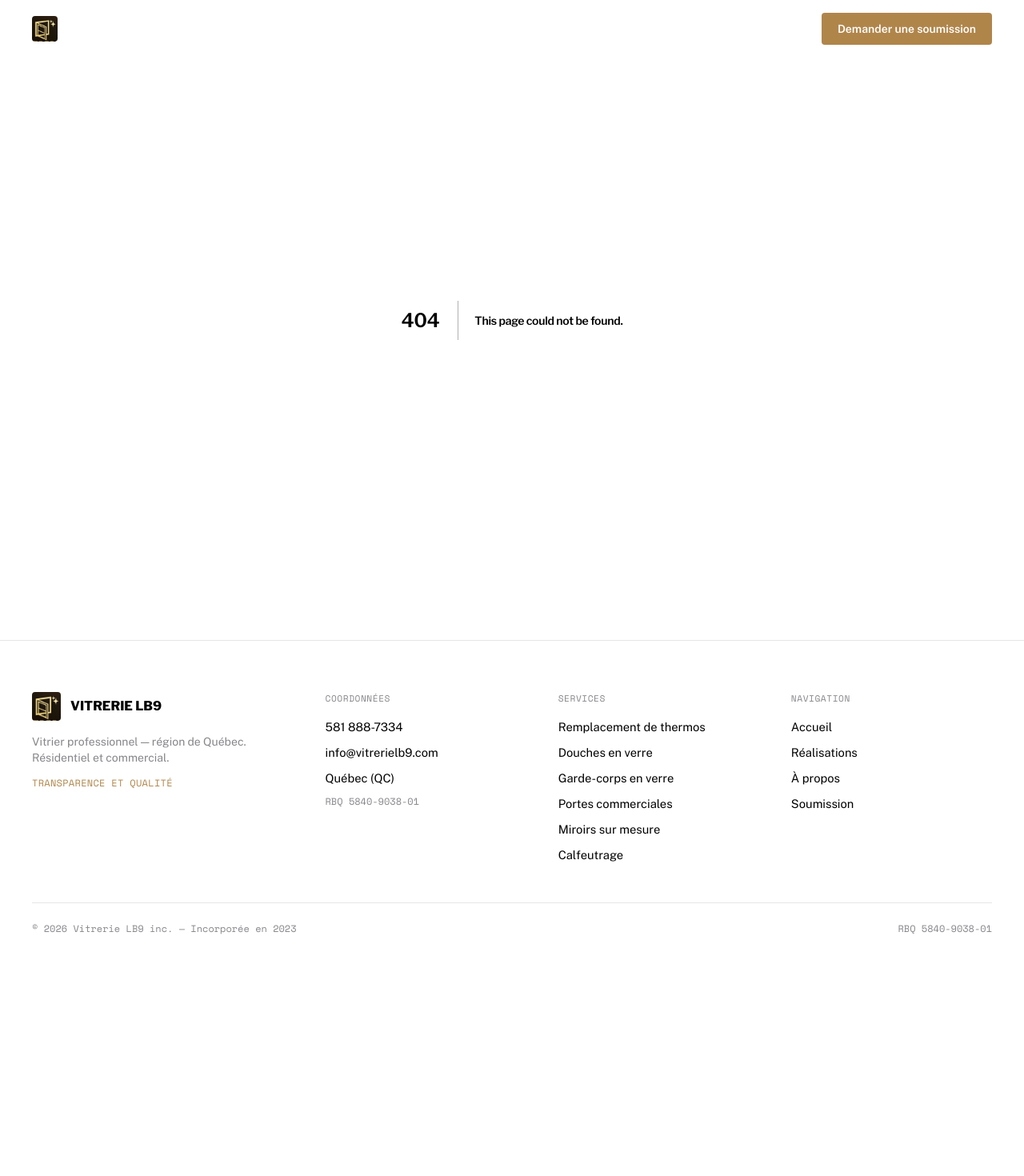
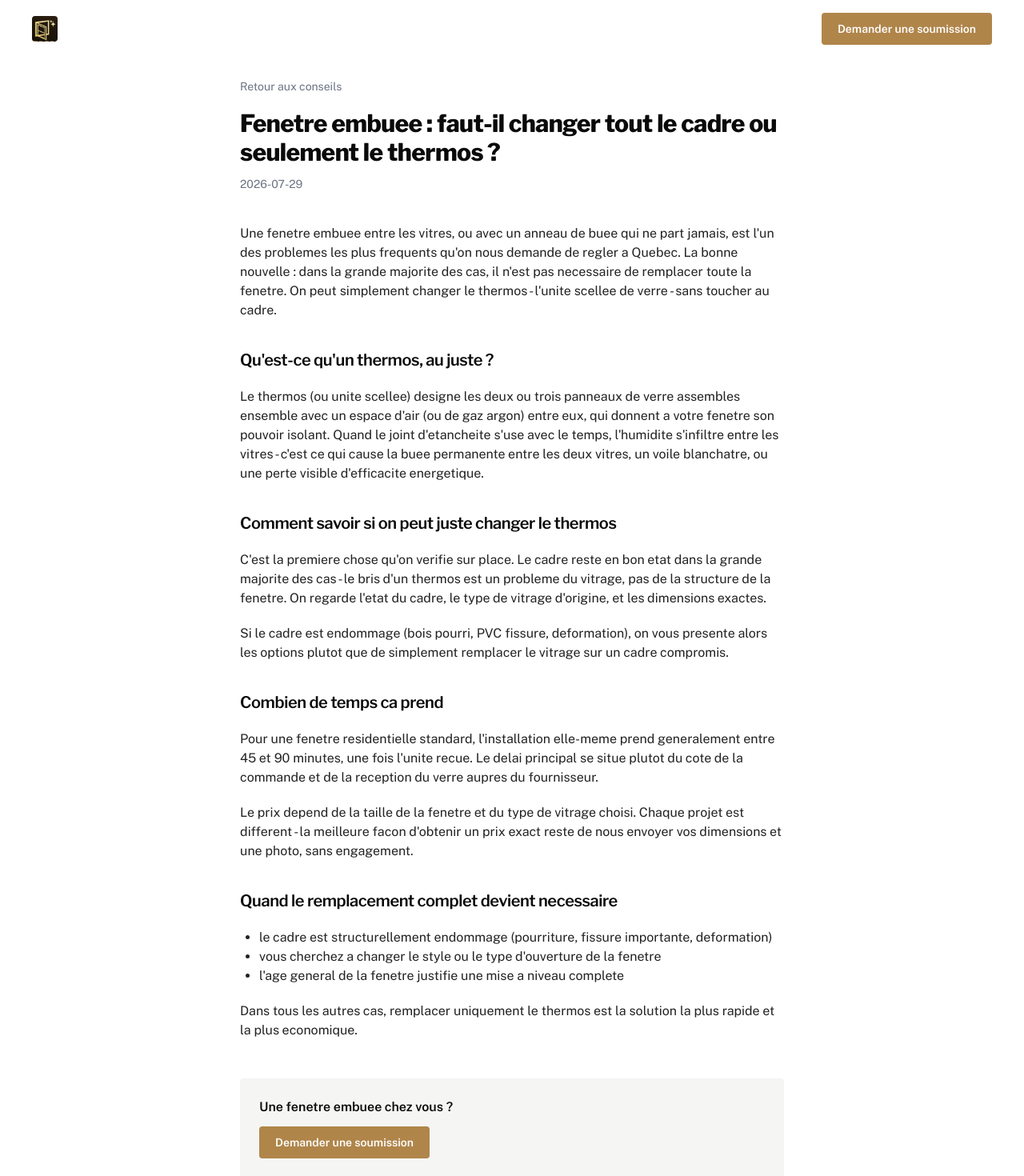
Before and after one commit to Vitrerie-LB9/Vitrerie--LB9, a Next.js app: page /blog/fenetre-embuee-thermos-ou-fenetre-complete in a window 1280 px wide. Before the commit this address had no page. Shown: the top 1470 px of the page at 80% size. Before the commit the page ends 1197 px from the top, so only its background shows below. Built offline with nearby package versions, Linux system fonts and the light colour scheme.

Commit message:
Ajout section blog/conseils

```diff
--- /dev/null
+++ b/app/blog/[slug]/page.tsx
@@ -0,0 +1,67 @@
+import { BLOG_POSTS } from "@/lib/blog-posts";
+import { notFound } from "next/navigation";
+import Link from "next/link";
+
+export function generateStaticParams() {
+  return BLOG_POSTS.map((post) => ({ slug: post.slug }));
+}
+
+export function generateMetadata({ params }: { params: { slug: string } }) {
+  const post = BLOG_POSTS.find((p) => p.slug === params.slug);
+  if (!post) return {};
+  return {
+    title: `${post.title} | Vitrerie LB9`,
+    description: post.description,
+  };
+}
+
+export default function BlogPostPage({ params }: { params: { slug: string } }) {
+  const post = BLOG_POSTS.find((p) => p.slug === params.slug);
+  if (!post) notFound();
+
+  return (
+    <main className="mx-auto max-w-[760px] px-5 py-24 sm:px-10">
+      <Link href="/blog" className="text-sm text-gray-500 hover:text-ink">
+        Retour aux conseils
+      </Link>
+      <h1 className="mb-3 mt-4 font-display text-3xl font-extrabold text-ink">
+        {post.title}
+      </h1>
+      <p className="mb-10 text-sm text-gray-500">{post.date}</p>
+
+      <div className="flex flex-col gap-5 text-ink/90">
+        {post.sections.map((section, i) => {
+          if (section.type === "h2") {
+            return (
+              <h2 key={i} className="mt-4 text-xl font-semibold text-ink">
+                {section.text}
+              </h2>
+            );
+          }
+          if (section.type === "ul") {
+            return (
+              <ul key={i} className="list-disc pl-6">
+                {section.items?.map((item, j) => (
+                  <li key={j}>{item}</li>
+                ))}
+              </ul>
+            );
+          }
+          return <p key={i}>{section.text}</p>;
+        })}
+      </div>
+
+      <div className="mt-12 rounded-sm bg-sand p-6">
+        <p className="mb-3 font-semibold text-ink">
+          Une fenetre embuee chez vous ?
+        </p>
+        <Link
+          href="/#soumission"
+          className="inline-flex rounded-sm bg-gold px-5 py-2.5 text-sm font-semibold text-paper hover:bg-gold-light"
+        >
+          Demander une soumission
+        </Link>
+      </div>
+    </main>
+  );
+}
--- /dev/null
+++ b/app/blog/page.tsx
@@ -0,0 +1,29 @@
+import Link from "next/link";
+import { BLOG_POSTS } from "@/lib/blog-posts";
+
+export const metadata = {
+  title: "Conseils vitrerie | Vitrerie LB9",
+  description: "Conseils pratiques sur les fenêtres, thermos, douches en verre et plus, par Vitrerie LB9.",
+};
+
+export default function BlogIndexPage() {
+  return (
+    <main className="mx-auto max-w-[900px] px-5 py-24 sm:px-10">
+      <h1 className="mb-10 font-display text-3xl font-extrabold text-ink">
+        Conseils vitrerie
+      </h1>
+      <ul className="flex flex-col gap-8">
+        {BLOG_POSTS.map((post) => (
+          <li key={post.slug} className="border-b border-ink/10 pb-8">
+            <Link href={`/blog/${post.slug}`} className="group">
+              <h2 className="text-xl font-semibold text-ink group-hover:text-gold-light">
+                {post.title}
+              </h2>
+              <p className="mt-2 text-sm text-gray">{post.description}</p>
+            </Link>
+          </li>
+        ))}
+      </ul>
+    </main>
+  );
+}
--- a/app/layout.tsx
+++ b/app/layout.tsx
@@ -6,6 +6,7 @@ import { SITE } from "@/lib/constants";
 import Header from "@/components/header";
 import Footer from "@/components/footer";
 import MobileCtaBar from "@/components/mobile-cta-bar";
+import JsonLd from "@/components/JsonLd"
 
 const libreFranklin = Libre_Franklin({
   subsets: ["latin"],
@@ -60,6 +61,7 @@ export default function RootLayout({
   return (
     <html lang="fr" className={`${libreFranklin.variable} ${publicSans.variable} ${spaceMono.variable}`}>
       <body className="pb-14 sm:pb-0">
+      <JsonLd />
         <Header />
         <main>{children}</main>
         <Footer />
--- /dev/null
+++ b/components/JsonLd.tsx
@@ -0,0 +1,58 @@
+// components/JsonLd.tsx
+// Données structurées (JSON-LD) pour Vitrerie LB9 — schéma "Glazier" (vitrier)
+// À COMPLÉTER avant déploiement : les 3 champs marqués « À REMPLIR » ci-dessous.
+
+export default function JsonLd() {
+  const data = {
+    '@context': 'https://schema.org',
+    '@type': 'Glazier', // type officiel schema.org pour un vitrier
+    '@id': 'https://vitrerielb9.com/#entreprise',
+    name: 'Vitrerie LB9',
+    slogan: 'Transparence et qualité',
+    description:
+      "Vitrier de confiance dans la région de Québec. Plus de 13 ans d'expérience : remplacement de thermos, douches en verre sur mesure, garde-corps en verre, portes commerciales, miroirs et calfeutrage. Résidentiel et commercial. Licence RBQ.",
+    url: 'https://vitrerielb9.com',
+    logo: 'https://vitrerielb9.com/images/logo-full.webp', // ← vérifier le chemin réel du logo
+    image: 'https://vitrerielb9.com/images/logo-full.webp',
+    telephone: '+1-581-888-7334',
+    email: 'info@vitrerielb9.com',
+    foundingDate: '2023-05-21',
+    priceRange: '$$',
+    address: {
+      '@type': 'PostalAddress',
+      streetAddress: '8475 Rue Du Quartz', // ← ton adresse d'affaires
+      addressLocality: 'Québec', // ← ta ville
+      addressRegion: 'QC',
+      postalCode: 'G2K 1C3', // ← ton code postal
+      addressCountry: 'CA',
+    },
+    areaServed: [
+      { '@type': 'City', name: 'Québec' },
+      { '@type': 'City', name: 'Lévis' },
+      { '@type': 'AdministrativeArea', name: 'Région de Québec' },
+    ],
+    hasCredential: {
+      '@type': 'EducationalOccupationalCredential',
+      credentialCategory: 'Licence RBQ',
+    },
+    makesOffer: [
+      'Remplacement de thermos',
+      'Douches en verre sur mesure',
+      'Garde-corps en verre',
+      'Portes de verre et portes commerciales',
+      'Miroirs sur mesure',
+      'Calfeutrage',
+      'Réparation et ajustement de portes',
+    ].map((service) => ({
+      '@type': 'Offer',
+      itemOffered: { '@type': 'Service', name: service },
+    })),
+  }
+
+  return (
+    <script
+      type="application/ld+json"
+      dangerouslySetInnerHTML={{ __html: JSON.stringify(data) }}
+    />
+  )
+}
--- /dev/null
+++ b/lib/blog-posts.ts
@@ -0,0 +1,59 @@
+export type BlogPost = {
+  slug: string;
+  title: string;
+  description: string;
+  date: string;
+  sections: { type: "h2" | "p" | "ul"; text?: string; items?: string[] }[];
+};
+
+export const BLOG_POSTS: BlogPost[] = [
+  {
+    slug: "fenetre-embuee-thermos-ou-fenetre-complete",
+    title: "Fenetre embuee : faut-il changer tout le cadre ou seulement le thermos ?",
+    description:
+      "Une fenetre embuee entre les vitres ne veut pas dire qu'il faut tout remplacer. Voici comment on evalue ca, et a quoi vous attendre.",
+    date: "2026-07-29",
+    sections: [
+      {
+        type: "p",
+        text: "Une fenetre embuee entre les vitres, ou avec un anneau de buee qui ne part jamais, est l'un des problemes les plus frequents qu'on nous demande de regler a Quebec. La bonne nouvelle : dans la grande majorite des cas, il n'est pas necessaire de remplacer toute la fenetre. On peut simplement changer le thermos - l'unite scellee de verre - sans toucher au cadre.",
+      },
+      { type: "h2", text: "Qu'est-ce qu'un thermos, au juste ?" },
+      {
+        type: "p",
+        text: "Le thermos (ou unite scellee) designe les deux ou trois panneaux de verre assembles ensemble avec un espace d'air (ou de gaz argon) entre eux, qui donnent a votre fenetre son pouvoir isolant. Quand le joint d'etancheite s'use avec le temps, l'humidite s'infiltre entre les vitres - c'est ce qui cause la buee permanente entre les deux vitres, un voile blanchatre, ou une perte visible d'efficacite energetique.",
+      },
+      { type: "h2", text: "Comment savoir si on peut juste changer le thermos" },
+      {
+        type: "p",
+        text: "C'est la premiere chose qu'on verifie sur place. Le cadre reste en bon etat dans la grande majorite des cas - le bris d'un thermos est un probleme du vitrage, pas de la structure de la fenetre. On regarde l'etat du cadre, le type de vitrage d'origine, et les dimensions exactes.",
+      },
+      {
+        type: "p",
+        text: "Si le cadre est endommage (bois pourri, PVC fissure, deformation), on vous presente alors les options plutot que de simplement remplacer le vitrage sur un cadre compromis.",
+      },
+      { type: "h2", text: "Combien de temps ca prend" },
+      {
+        type: "p",
+        text: "Pour une fenetre residentielle standard, l'installation elle-meme prend generalement entre 45 et 90 minutes, une fois l'unite recue. Le delai principal se situe plutot du cote de la commande et de la reception du verre aupres du fournisseur.",
+      },
+      {
+        type: "p",
+        text: "Le prix depend de la taille de la fenetre et du type de vitrage choisi. Chaque projet est different - la meilleure facon d'obtenir un prix exact reste de nous envoyer vos dimensions et une photo, sans engagement.",
+      },
+      { type: "h2", text: "Quand le remplacement complet devient necessaire" },
+      {
+        type: "ul",
+        items: [
+          "le cadre est structurellement endommage (pourriture, fissure importante, deformation)",
+          "vous cherchez a changer le style ou le type d'ouverture de la fenetre",
+          "l'age general de la fenetre justifie une mise a niveau complete",
+        ],
+      },
+      {
+        type: "p",
+        text: "Dans tous les autres cas, remplacer uniquement le thermos est la solution la plus rapide et la plus economique.",
+      },
+    ],
+  },
+];
```
